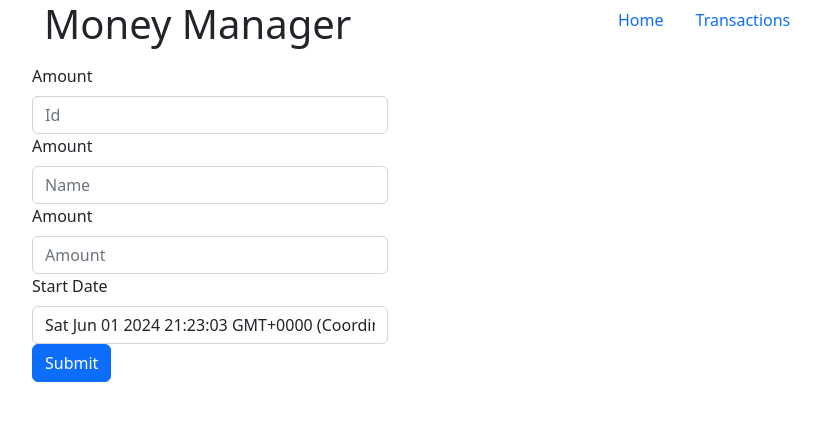
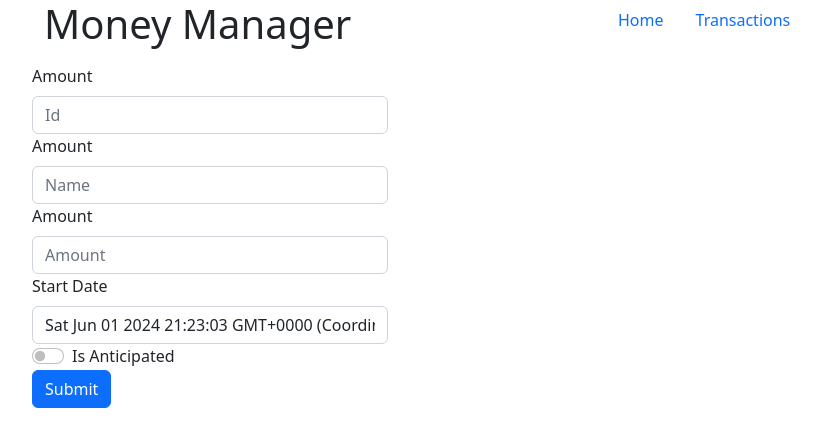
Before and after one commit to halemiles/moneyman-react, a React (Create React App) app: page /transactionedit/1 in a window 1280 px wide. Shown: the top 446 px of the page, without its empty margins (50-871 px from the left). Built offline with nearby package versions, Linux system fonts and the light colour scheme; no server answers.

Commit message:
WIP: Some minor corrections and testing

```diff
--- a/src/components/Grid.js
+++ b/src/components/Grid.js
@@ -51,7 +51,7 @@ export default function Grid() {
             <tr key={uuidv4()}>
               <td>{date.transactionName}</td>
               <td>{date.amount}</td>
-              <td>{formatDate(date.date)}</td>
+              <td>{formatDate(date.startDate)}</td>
             </tr>
           ))}
         </tbody>
--- a/src/components/Navigation.js
+++ b/src/components/Navigation.js
@@ -9,7 +9,7 @@ function Navigation()
             </Nav.Item>
 
             <Nav.Item as="li">
-                <Nav.Link eventKey="/transactions">Transactions</Nav.Link>
+                <Nav.Link href="/transactions">Transactions</Nav.Link>
             </Nav.Item>
         </Nav>
     )
--- a/src/components/transaction/TransactionEdit.js
+++ b/src/components/transaction/TransactionEdit.js
@@ -11,6 +11,7 @@ function TransactionEdit()
     let id = useParams().id;
     const [startDate, setStartDate] = useState(new Date());//["", function(){}
     const [transaction, setTransaction] = useState({});//[{}, function(){}
+    const [isAnticipatedSwitch, setAnticipatedSwitch] = useState(false);//[{}, function(){}
 
     //fetch transaction by id
     //populate form with transaction data
@@ -23,19 +24,32 @@ function TransactionEdit()
                 console.log(data);
                 setTransaction(data);
                 setStartDate(data.date);
+                setAnticipatedSwitch(data.isAnticipated ?? false);
             }
         );
     }, []);
 
     function handleSubmit(event) {
         event.preventDefault();
-        const data = new FormData(event.target);
-        console.log(data);
-        axios.put(serverUrl + "/transaction/", {
-            body: data
-        }).then((res) => {
-            console.log(res);
-        });
+        const formData = new FormData(event.target);
+        const data = Object.fromEntries(formData.entries());
+        data.startDate = '2024-06-01';
+        console.log(isAnticipatedSwitch);
+        data.isAnticipated = isAnticipatedSwitch;
+        console.log(JSON.stringify(data));
+        fetch(serverUrl + "/transaction/", {
+            method: "PUT",
+            headers: {
+                'Content-Type': 'application/json'
+            },
+            body: JSON.stringify(data)
+        })
+            .then((res) => {
+                console.log(res);
+            })
+            .catch((error) => {
+                console.error(error);
+            });
     }
 
     function formatDate(dateString) {
@@ -56,12 +70,13 @@ function TransactionEdit()
         return convertedDate;
     }
 
+
     return (
         <div>
             <h1>{transaction.name}</h1>
              <Form onSubmit={handleSubmit}>
              <Row>
-                    <Form.Group as={Col} md="4" controlId="id">
+                    <Form.Group as={Col} md="4" >
                         <Form.Label>Amount</Form.Label>
                         <Form.Control
                             required
@@ -75,7 +90,7 @@ function TransactionEdit()
                     </Form.Group>
                 </Row>
                 <Row>
-                    <Form.Group as={Col} md="4" controlId="name">
+                    <Form.Group as={Col} md="4" >
                         <Form.Label>Amount</Form.Label>
                         <Form.Control
                             required
@@ -104,12 +119,12 @@ function TransactionEdit()
                 </Row>
 
                 <Row>
-                    <Form.Group as={Col} md="4" controlId="startDate" >
+                    <Form.Group as={Col} md="4" >
                         <Form.Label>Start Date</Form.Label>
                         <Form.Control
                             required
                             id="startDate"
-                            name="Date"
+                            name="startDate"
                             type="string"
                             placeholder="Start Date"
                             defaultValue={startDate}
@@ -117,11 +132,22 @@ function TransactionEdit()
                         <Form.Control.Feedback>Looks good!</Form.Control.Feedback>
                     </Form.Group>
                 </Row>
+                <Row>
+                    <Form.Group as={Col} md="4" >
+                        <Form.Check // prettier-ignore
+                            type="switch"
+                            id="isAnticipatedSwitch"
+                            name="isAnticipatedSwitch"
+                            label="Is Anticipated"
+                            checked={isAnticipatedSwitch}
+                            onChange={(e) => {console.log(e.target.checked); setAnticipatedSwitch(e.target.checked)}}
+                        />
+                        <Form.Control.Feedback>Looks good!</Form.Control.Feedback>
+                    </Form.Group>
+                </Row>
 
                  <Button type="submit">Submit</Button>
              </Form>
-
-
         </div>
     );
 }
--- a/src/data/DutTillPayday.ts
+++ b/src/data/DutTillPayday.ts
@@ -5,7 +5,7 @@ export async function handlePostRefresh(url, currentBalance): Promise<any> {
         headers: {
             'Content-Type': 'application/json'
         },
-        body: JSON.stringify({ StartingValue: currentBalance })
+        body: JSON.stringify({ StartingValue: 0 })
     })
     .then((res) => res.json())
     .then((data) => {
```
Also changed, not shown: src/components/TransactionEdit.js (+14 -2 lines).
